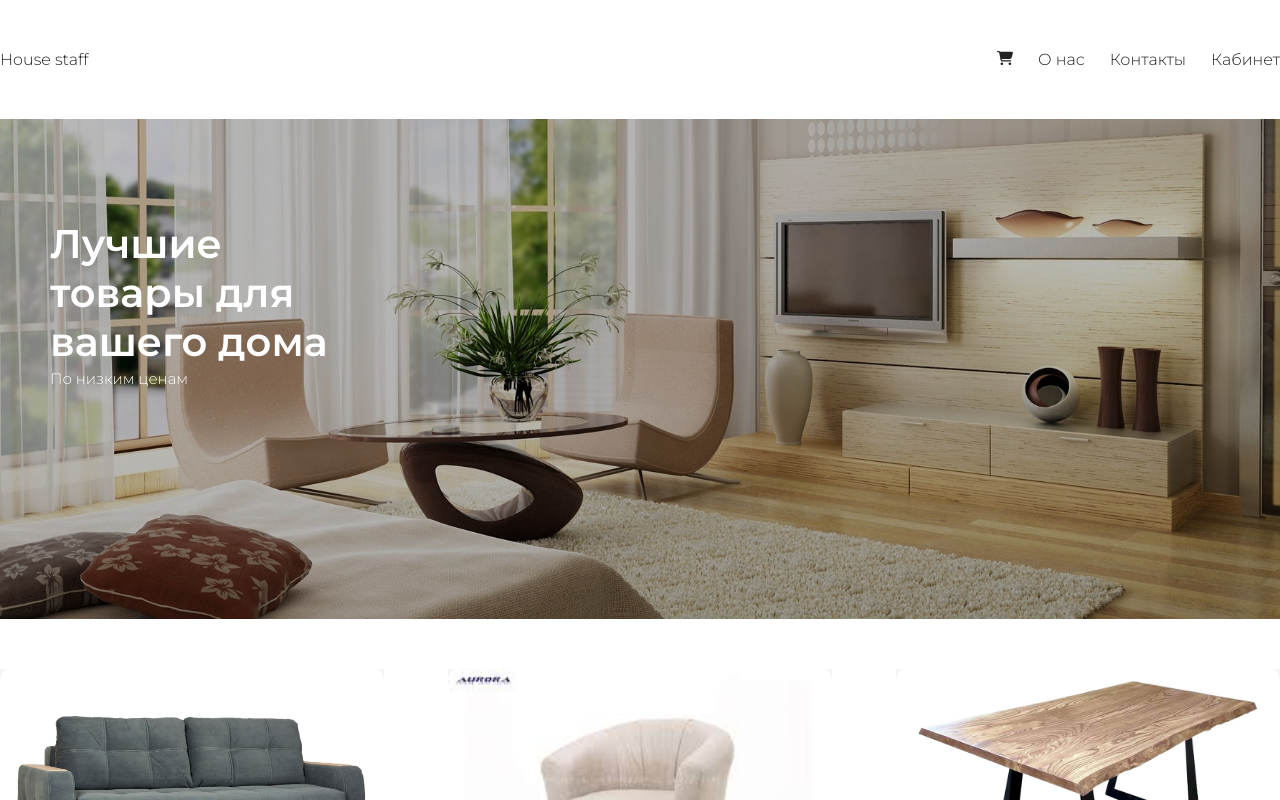
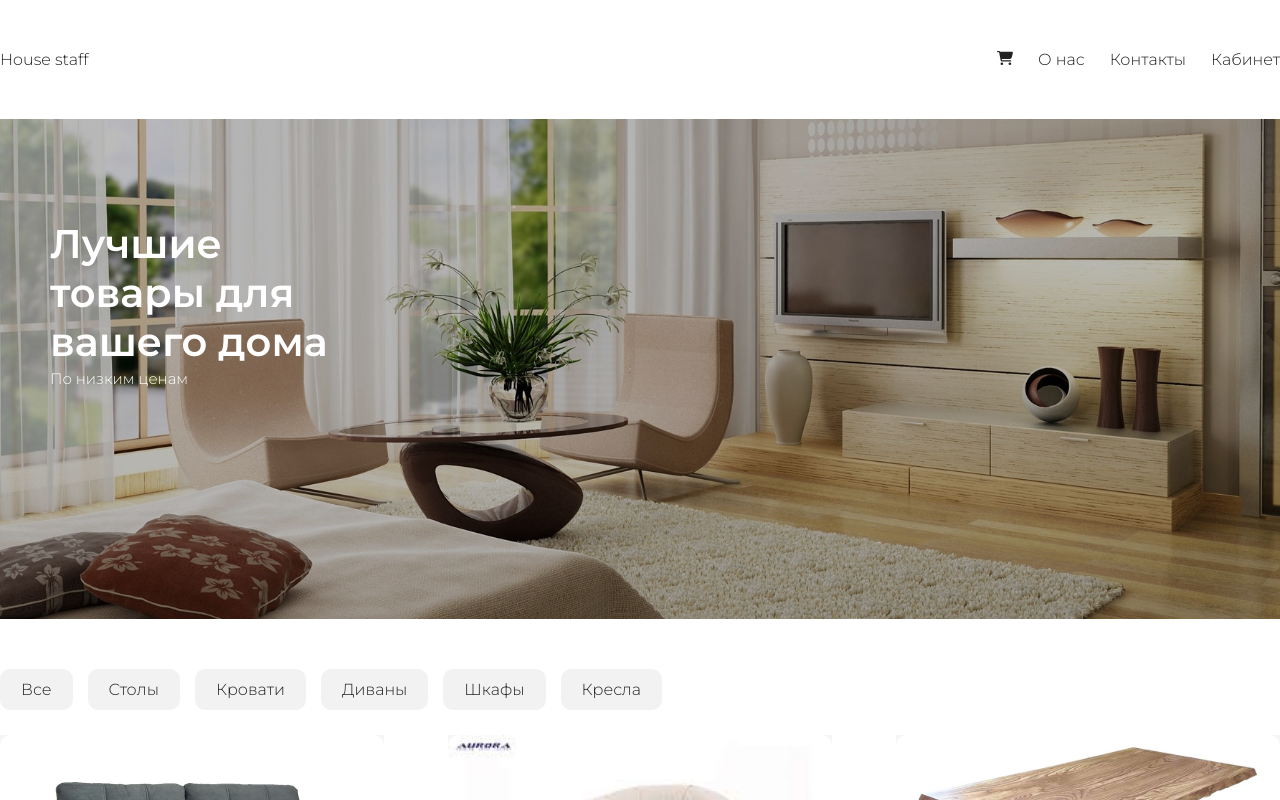
Before and after one commit to yappy05/EcommerceItproger, a React (Vite) app: page / in a window 1280 px wide. Shown: the top 800 px of the page. Built offline with nearby package versions, Linux system fonts and the light colour scheme.

Commit message:
add category

```diff
--- a/src/App.jsx
+++ b/src/App.jsx
@@ -2,6 +2,8 @@
 import Footer from "./components/Footer.jsx";
 import React from "react";
 import Items from "./components/Items.jsx";
+import Category from "./components/Category.jsx";
+
 
 
 
@@ -11,13 +13,14 @@
         super(props);
         this.state = {
             orders: [],
+            currentItems: [],
             items: [
                 {
                     id: 1,
                     title: "Диван Комфорт",
                     img: "./img/sofa.jpg",
                     description: "Удобный трехместный диван с обивкой из экокожи. Раскладывается в двуспальную кровать.",
-                    category: "sofas",
+                    category: "sofa",
                     price: 45000
                 },
                 {
@@ -25,7 +28,7 @@
                     title: "Кресло Уют",
                     img: "./img/armchair.jpeg",
                     description: "Мягкое кресло с высокой спинкой и подлокотниками. Идеально для чтения и отдыха.",
-                    category: "chairs",
+                    category: "armchair",
                     price: 15000
                 },
                 {
@@ -33,7 +36,7 @@
                     title: "Стол Модерн",
                     img: "./img/table.jpg",
                     description: "Обеденный стол из массива дуба на 6 персон. Современный дизайн.",
-                    category: "tables",
+                    category: "table",
                     price: 28000
                 },
                 {
@@ -41,7 +44,7 @@
                     title: "Шкаф Классик",
                     img: "./img/cupboard.jpeg",
                     description: "Трехстворчатый шкаф с зеркалом и отделением для одежды. Классический дизайн.",
-                    category: "wardrobes",
+                    category: "cupboard",
                     price: 35000
                 },
                 {
@@ -49,20 +52,23 @@
                     title: "Кровать Люкс",
                     img: "./img/bed.jpeg",
                     description: "Двуспальная кровать с мягким изголовьем и ортопедическим основанием.",
-                    category: "beds",
+                    category: "bed",
                     price: 42000
                 }
             ]
         }
+        this.state.currentItems = this.state.items
         this.addToOrder = this.addToOrder.bind(this);
         this.deleteOrder = this.deleteOrder.bind(this);
+        this.chooseCategory = this.chooseCategory.bind(this);
     }
 
     render() {
         return (
             <div className="wrapper">
                 <Header orders={this.state.orders} onDelete={this.deleteOrder}/>
-                <Items items={this.state.items} onAdd={this.addToOrder}/>
+                <Category chooseCategory={this.chooseCategory}/>
+                <Items items={this.state.currentItems} onAdd={this.addToOrder}/>
                 <Footer/>
             </div>
         );
@@ -83,5 +89,15 @@
         if(!isInArray) this.setState({orders: [...this.state.orders, item]});
     }
 
+    chooseCategory(category){
+        if (category === "all"){
+            this.setState({currentItems: this.state.items});
+            return
+        }
+        this.setState({
+            currentItems: this.state.items.filter(el => el.category === category)
+        })
+    }
+
 }
 export default App
--- /dev/null
+++ b/src/components/Category.jsx
@@ -0,0 +1,46 @@
+import React, {Component} from 'react';
+
+class Category extends Component {
+    constructor(props) {
+        super(props);
+        this.state = {
+            categories: [
+                {
+                    key: "all",
+                    name: "Все"
+                },
+                {
+                    key: "table",
+                    name: "Столы"
+                },
+                {
+                    key: "bed",
+                    name: "Кровати"
+                },
+                {
+                    key: "sofa",
+                    name: "Диваны"
+                },
+                {
+                    key: "cupboard",
+                    name: "Шкафы"
+                },
+                {
+                    key: "armchair",
+                    name: "Кресла"
+                }
+            ]
+        }
+    }
+    render() {
+        return (
+            <div className="categories">
+                {this.state.categories.map(el => (
+                    <div key={el.key} onClick={() => this.props.chooseCategory(el.key)}>{el.name}</div>
+                ))}
+            </div>
+        );
+    }
+}
+
+export default Category;
--- a/src/index.css
+++ b/src/index.css
@@ -149,6 +149,24 @@
     margin-bottom: 20px;
 }
 
+.categories div{
+    display: inline-block;
+    background: #f2f2f2;
+    border-radius: 10px;
+    padding: 10px 20px;
+    margin-bottom: 25px;
+    margin-right: 15px;
+    cursor: pointer;
+    border: 1px solid transparent;
+    transition: 500ms;
+}
+
+.categories div:hover{
+    border: 1px solid #333;
+    transform: scale(1.1);
+}
+
+
 main{
     display: flex;
     width: 100%;
```
